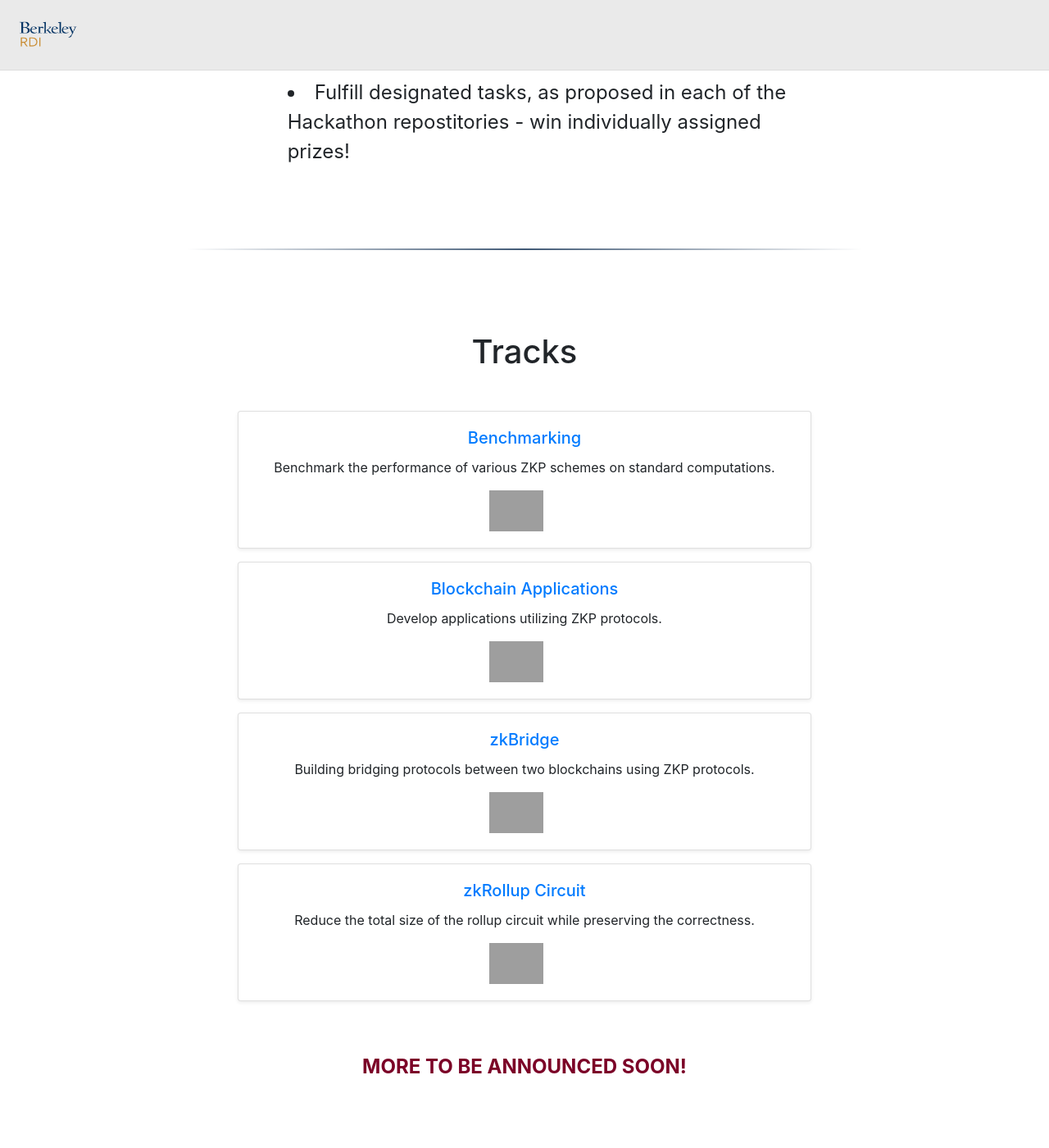
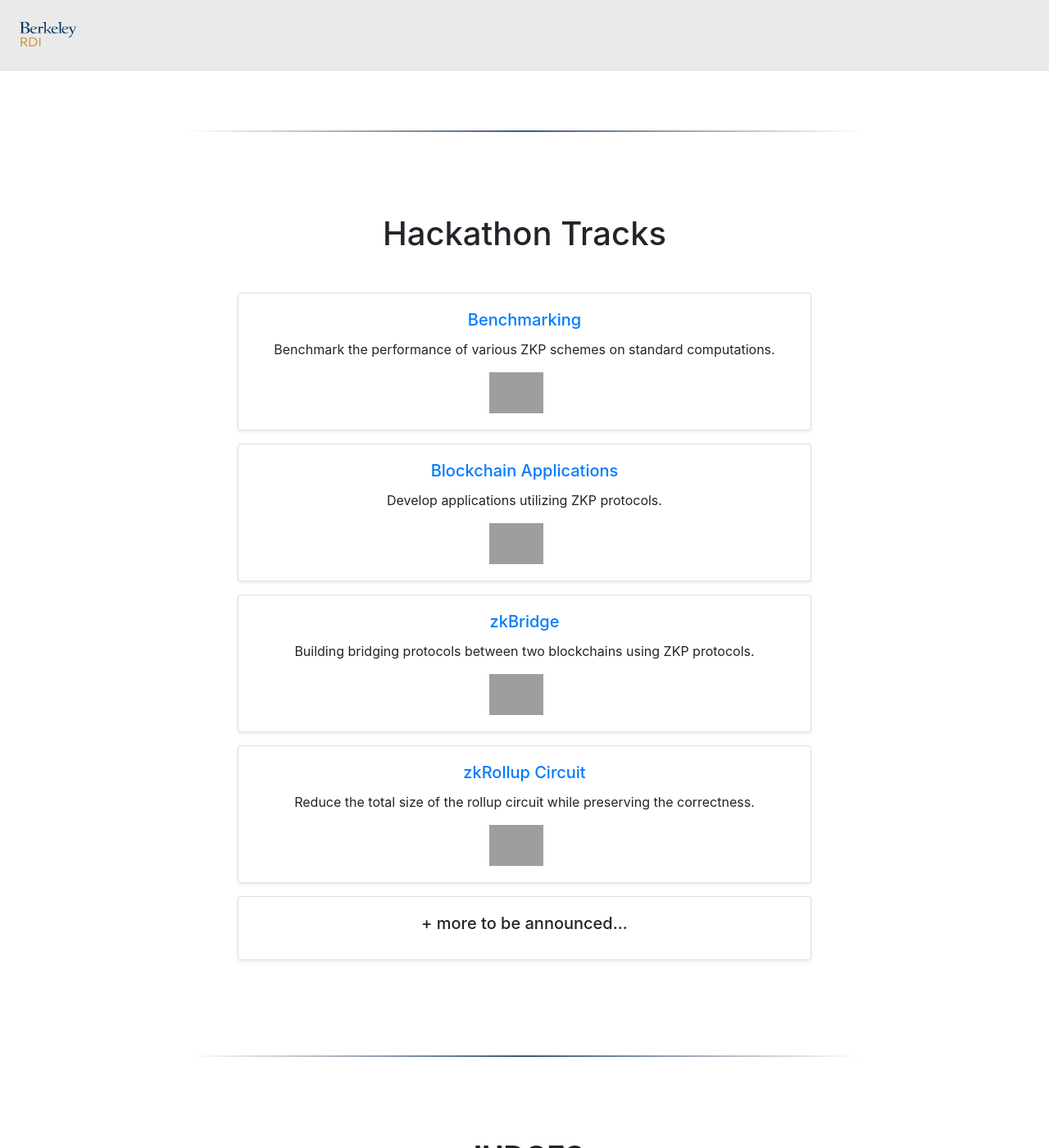
Before and after one commit to rdi-berkeley/zkp-web3-hackathon, a Jekyll site: the page built from index.md, in a window 1280 px wide and 1400 px high, scrolled down 1627 px. Shown: the whole window at 82% size. Built offline with Jekyll 4.4.1, drawn with Linux system fonts in a browser that asks for light colours; nearby versions of some CDN libraries; comment, search, counter and statistics services are not loaded; grey boxes are pictures that could not be loaded.

Commit message:
fix text size and box

```diff
--- a/_layouts/home.html
+++ b/_layouts/home.html
@@ -16,7 +16,7 @@ cover-img: "/assets/img/ZKP_Web3 HackathonBanner.jpg"
   Over 3500 students have enrolled in the
   <a href="https://zk-learning.org">ZKP MOOC</a> from all around the world!</h1> -->
 
-<h1 style="text-align: center; font-size: 36px; font-weight: bold; text-shadow: 2px 2px #CCC; margin-top: 100px; margin-bottom: 100px;">
+<h1 style="text-align: center; font-size: 1.5rem; margin-top: 100px; margin-bottom: 100px;">
   This ZKP / Web3 Hackathon, hosted by Berkeley <a href="https://rdi.berkeley.edu/">RDI</a> and in partnership with <a href="https://zk-learning.org">ZKP MOOC</a> (~3500 enrolled worldwide), aims to bring together all students, researchers, and practitioners to build and showcase their innovative work in ZKP.
 </h1>
 
@@ -146,7 +146,7 @@ cover-img: "/assets/img/ZKP_Web3 HackathonBanner.jpg"
 <hr style="border: 0; height: 2px; background-image: linear-gradient(to right, rgba(0, 33, 71, 0), rgba(0, 33, 71, 0.75), rgba(0, 33, 71, 0)); margin-top: 100px; margin-bottom: 100px;">
 
 <div class="container-fluid">
-  <h1 class="mb-5 text-center">Tracks</h1>
+  <h1 class="mb-5 text-center">Hackathon Tracks</h1>
   <div class="d-flex flex-column align-items-center">
     {% for track in site.tracks %}
       <div class="mb-3" style="min-width: 700px;">
@@ -165,11 +165,20 @@ cover-img: "/assets/img/ZKP_Web3 HackathonBanner.jpg"
         </div>
       </div>
     {% endfor %}
+    <div class="mb-3" style="min-width: 700px;">
+      <div class="card h-100 shadow-sm d-flex flex-column align-items-center">
+        <div class="card-body">
+          <h5 class="card-title">
+            <a>+ more to be announced...</a>
+          </h5>
+        </div>
+      </div>
+    </div>
   </div>
 </div>
 
 
-<h1 style="text-align: center; font-size: 24px; font-weight: bold; color: #7B0027; margin-top: 50px; margin-bottom: 50px;">MORE TO BE ANNOUNCED SOON!</h1>
+<!-- <h1 style="text-align: center; font-size: 24px; font-weight: bold; color: #7B0027; margin-top: 50px; margin-bottom: 50px;">MORE TO BE ANNOUNCED SOON!</h1> -->
 
 
 <hr style="border: 0; height: 2px; background-image: linear-gradient(to right, rgba(0, 33, 71, 0), rgba(0, 33, 71, 0.75), rgba(0, 33, 71, 0)); margin-top: 100px; margin-bottom: 100px;">
```
